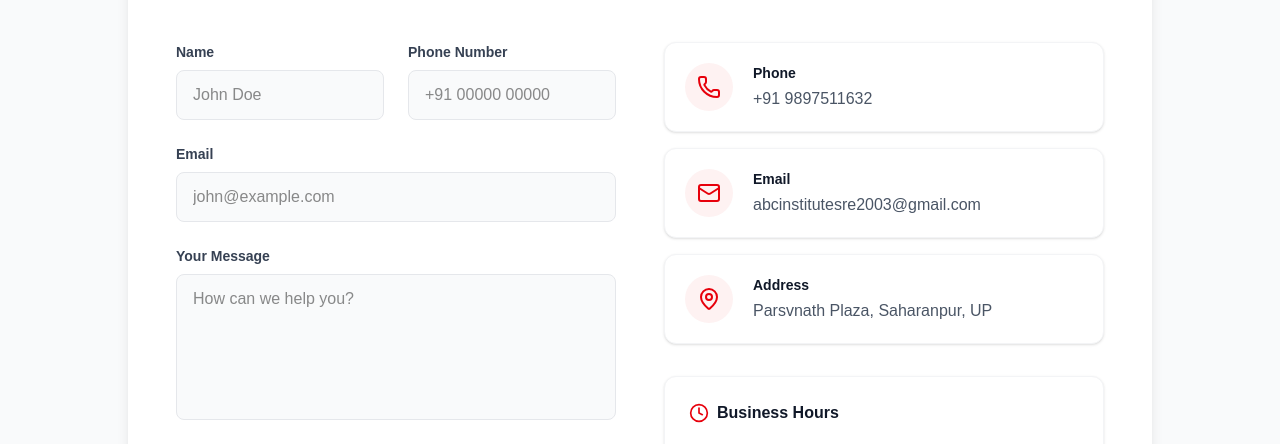
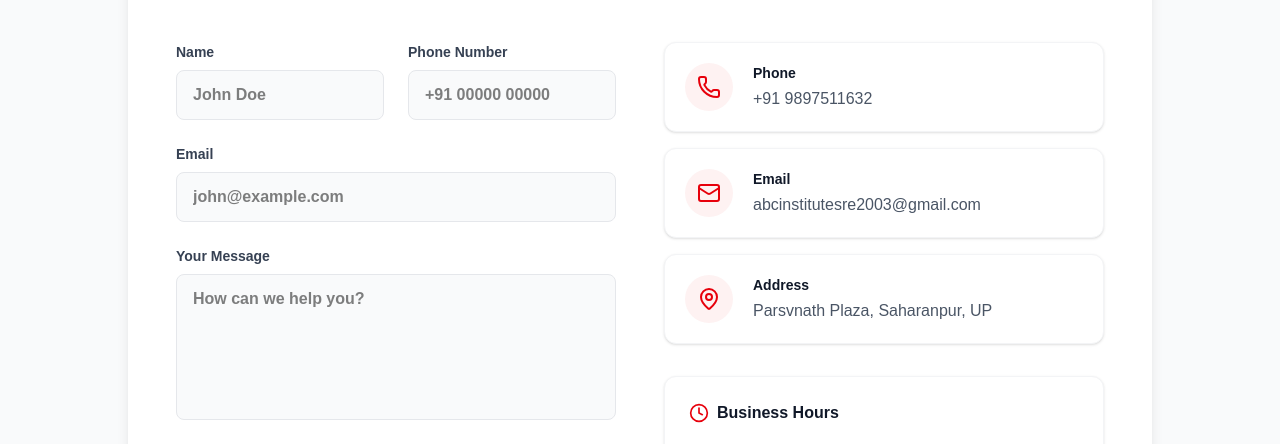
Before and after one commit to MSUResult/abc_website, a Next.js app: page /contact in a window 1280 px wide. Shown: the part 250-694 px from the top of the page. Built offline with nearby package versions, Linux system fonts and the light colour scheme; no server answers.

Commit message:
checking

```diff
--- a/app/(contact)/contact/page.tsx
+++ b/app/(contact)/contact/page.tsx
@@ -105,7 +105,7 @@ const ContactPage = () => {
                     name="name"
                     type="text"
                     placeholder="John Doe"
-                    className="w-full py-3 px-4 bg-gray-50 border border-gray-200 rounded-lg focus:ring-2 focus:ring-red-500 focus:border-red-500 outline-none transition-all"
+                    className="w-full py-3 px-4 text-black font-bold bg-gray-50 border border-gray-200 rounded-lg focus:ring-2 focus:ring-red-500 focus:border-red-500 outline-none transition-all"
                   />
                 </div>
 
@@ -121,7 +121,7 @@ const ContactPage = () => {
                     name="phone"
                     type="tel"
                     placeholder="+91 00000 00000"
-                    className="w-full py-3 px-4 bg-gray-50 border border-gray-200 rounded-lg focus:ring-2 focus:ring-red-500 focus:border-red-500 outline-none transition-all"
+                    className="w-full text-black font-bold py-3 px-4 bg-gray-50 border border-gray-200 rounded-lg focus:ring-2 focus:ring-red-500 focus:border-red-500 outline-none transition-all"
                   />
                 </div>
               </div>
@@ -138,7 +138,7 @@ const ContactPage = () => {
                   name="email"
                   type="email"
                   placeholder="john@example.com"
-                  className="w-full py-3 px-4 bg-gray-50 border border-gray-200 rounded-lg focus:ring-2 focus:ring-red-500 focus:border-red-500 outline-none transition-all"
+                  className="w-full py-3 px-4 bg-gray-50 border text-black font-bold border-gray-200 rounded-lg focus:ring-2 focus:ring-red-500 focus:border-red-500 outline-none transition-all"
                 />
               </div>
 
@@ -154,7 +154,7 @@ const ContactPage = () => {
                   name="message"
                   rows={5}
                   placeholder="How can we help you?"
-                  className="w-full py-3 px-4 bg-gray-50 border border-gray-200 rounded-lg focus:ring-2 focus:ring-red-500 focus:border-red-500 outline-none transition-all resize-none"
+                  className="w-full py-3 px-4 text-black font-bold bg-gray-50 border border-gray-200 rounded-lg focus:ring-2 focus:ring-red-500 focus:border-red-500 outline-none transition-all resize-none"
                 ></textarea>
               </div>
 
--- a/components/(Homepage)/Courosol.tsx
+++ b/components/(Homepage)/Courosol.tsx
@@ -3,6 +3,7 @@ import React, { useState, useEffect } from "react";
 import Image from "next/image";
 import { ChevronRight, X } from "lucide-react";
 import ContactComing from "./ContactComing";
+import { useRouter } from "next/navigation";
 
 const slides = [
  {
@@ -47,6 +48,8 @@ const Carousel = () => {
   const [current, setCurrent] = useState(0);
 
   const [open, setOpen] = useState(false);
+
+  const router = useRouter()
 
   useEffect(() => {
     const timer = setInterval(() => {
@@ -111,7 +114,7 @@ const Carousel = () => {
 
                 <button
                   className="mt-4 bg-white text-red-700 px-6 py-3 rounded-xl font-bold hover:bg-gray-100 hover:scale-105 transition-all flex items-center gap-2 shadow-lg"
-                  onClick={() => setOpen(!open)}
+                  onClick={() => router.push('/contact')}
                 >
                   {slide.cta}
                   <ChevronRight size={20} />
```
